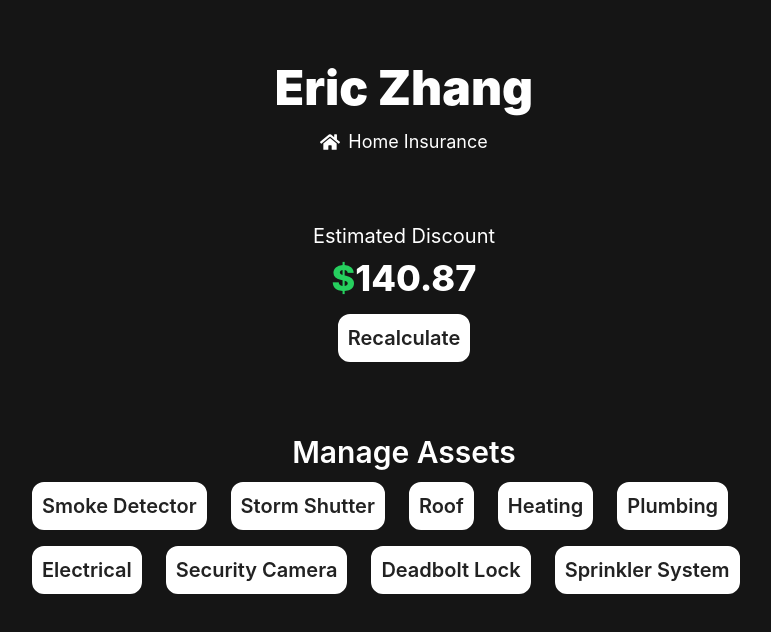
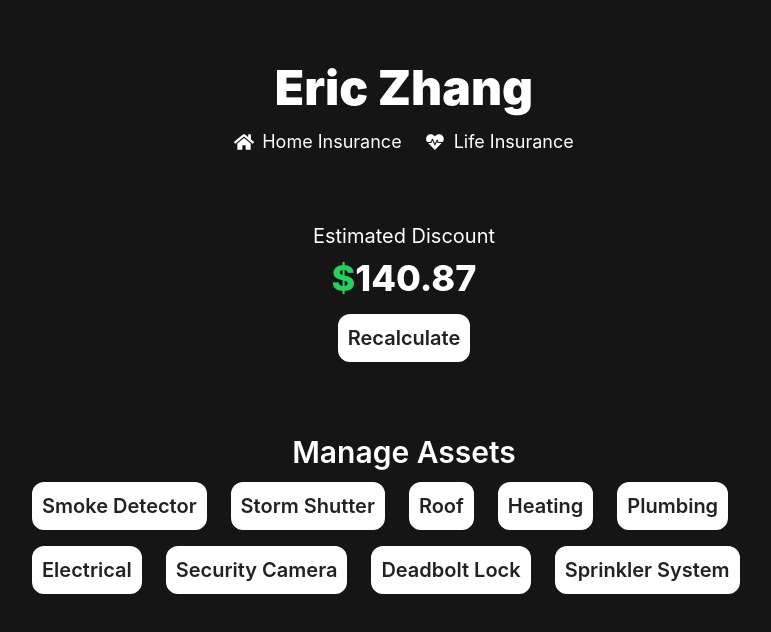
Before and after one commit to ez314/Live-Safe-and-Save, a Next.js app: page / in a window 1280 px wide. Shown: the top 632 px of the page, without its empty margins (236-1007 px from the left). Built offline with nearby package versions, Linux system fonts and the light colour scheme.

Commit message:
added header and life page

```diff
--- /dev/null
+++ b/components/Header.tsx
@@ -0,0 +1,27 @@
+import Link from 'next/link'
+import HomeSVG from './svg/HomeSVG'
+import HeartSVG from './svg/HeartSVG'
+
+export default function Header() {
+    return (
+        <>
+        <div className='text-5xl font-black'>Eric Zhang</div>
+        <div className='flex mt-4 flex-row items-center'>
+        <div className='flex flex-col items-center justify-center tab-hoverable mx-3'>
+          <div className='flex flex-row items-center'>
+            <HomeSVG width={20} height={20} />
+            <div className='ml-2 text-lg cursor-pointer'><Link href="/">Home Insurance</Link></div>
+          </div>
+          <div className='h-mini bg-custom-white-0 w-0 underline' />
+        </div>
+        <div className='flex flex-col items-center justify-center tab-hoverable mx-3'>
+          <div className='flex flex-row items-center'>
+            <HeartSVG width={20} height={20} />
+            <div className='ml-2 text-lg cursor-pointer'><Link href="/life">Life Insurance</Link></div>
+          </div>
+          <div className='h-mini bg-custom-white-0 w-0 underline' />
+        </div>
+      </div>
+      </>
+    )
+}
--- /dev/null
+++ b/components/svg/HeartSVG/index.tsx
@@ -0,0 +1,10 @@
+export interface HeartSVGProps {
+    className?: string;
+    width?: number;
+    height?: number;
+  }
+  export default function HeartSVG({ className, width, height }: HeartSVGProps) {
+    return (
+      <svg className={className} width={width} height={height} viewBox="0 0 576 512"><path fill="currentColor" d="M320.2 243.8l-49.7 99.4c-6 12.1-23.4 11.7-28.9-.6l-56.9-126.3-30 71.7H60.6l182.5 186.5c7.1 7.3 18.6 7.3 25.7 0L451.4 288H342.3l-22.1-44.2zM473.7 73.9l-2.4-2.5c-51.5-52.6-135.8-52.6-187.4 0L256 100l-27.9-28.5c-51.5-52.7-135.9-52.7-187.4 0l-2.4 2.4C-10.4 123.7-12.5 203 31 256h102.4l35.9-86.2c5.4-12.9 23.6-13.2 29.4-.4l58.2 129.3 49-97.9c5.9-11.8 22.7-11.8 28.6 0l27.6 55.2H481c43.5-53 41.4-132.3-7.3-182.1z"></path></svg>
+    )
+  }
--- a/pages/index.tsx
+++ b/pages/index.tsx
@@ -1,21 +1,13 @@
 import type { NextPage } from 'next'
 import HomeAsset from '../components/HomeAsset'
-import HomeSVG from '../components/svg/HomeSVG'
+import Header from '../components/Header'
 
 const Home: NextPage = () => {
   const assets = ['Smoke Detector', 'Storm Shutter', 'Roof', 'Heating', 'Plumbing', 'Electrical', 'Security Camera', 'Deadbolt Lock', 'Sprinkler System'].map((t) => <HomeAsset className='m-3' type={t} />)
   return (
     <div className='mt-16 flex flex-col items-center text-custom-white-0'>
-      <div className='text-5xl font-black'>Eric Zhang</div>
-      <div className='flex mt-4 flex-row items-center'>
-        <div className='flex flex-col items-center justify-center tab-hoverable'>
-          <div className='flex flex-row items-center'>
-            <HomeSVG width={20} height={20} />
-            <div className='ml-2 text-lg cursor-pointer'>Home Insurance</div>
-          </div>
-          <div className='h-mini bg-custom-white-0 w-0 underline' />
-        </div>
-      </div>
+      <Header />
+
       <div className='mt-16 flex flex-col items-center'>
         <div className='text-xl'>Estimated Discount</div>
         <div className='my-2 text-4xl font-extrabold'><span className='text-custom-green'>$</span>140.87</div>
--- /dev/null
+++ b/pages/life.tsx
@@ -0,0 +1,14 @@
+import { NextPage } from "next"
+import HeartSVG from "../components/svg/HeartSVG";
+import Header from '../components/Header';
+
+const Life: NextPage = () => {
+  return (
+    <div className='mt-16 flex flex-col items-center text-custom-white-0'>
+
+      <Header />
+
+    </div>
+  )
+}
+export default Life
```
